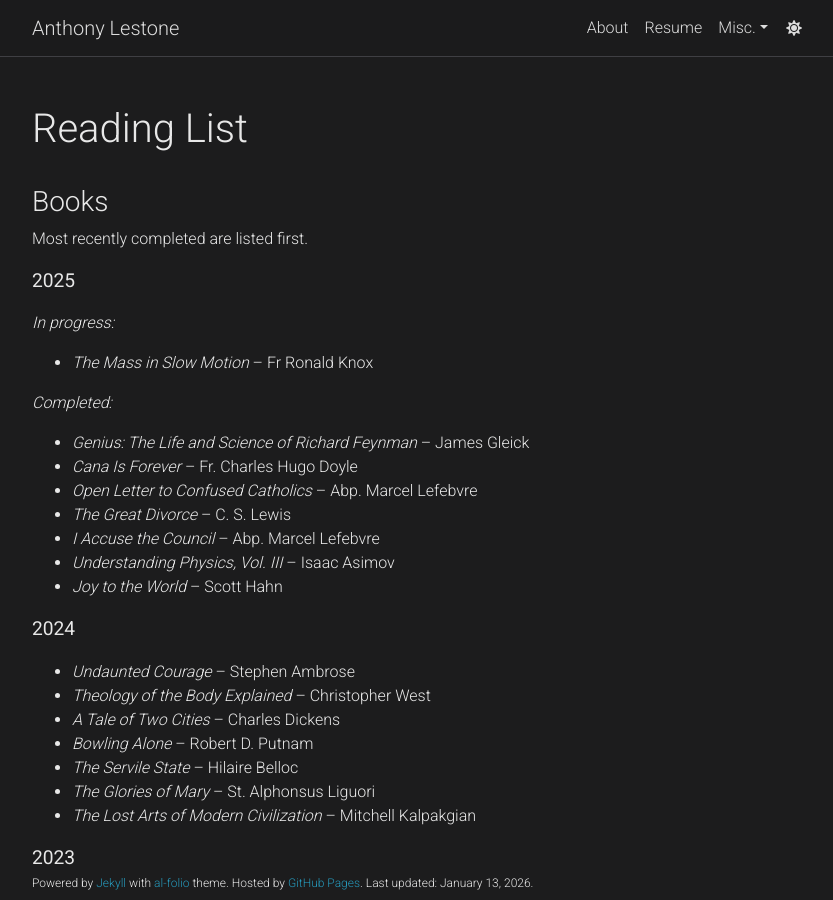
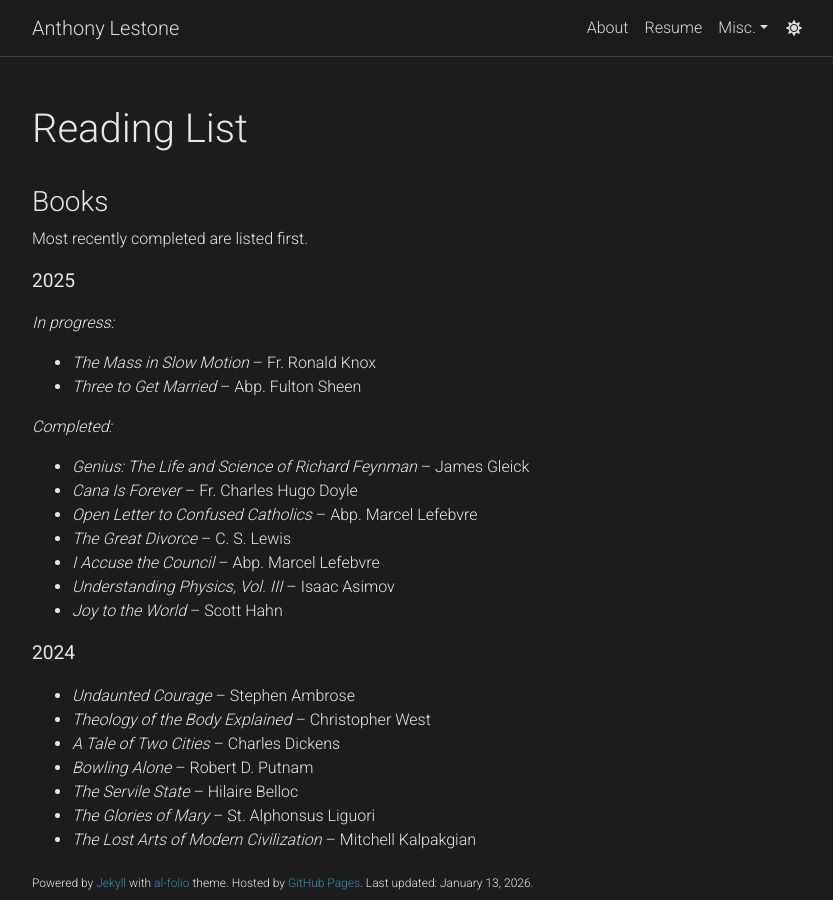
Before and after one commit to anthonylestone/anthonylestone.github.io, a Jekyll site: the page built from _pages/readinglist.md, in a window 1280 px wide and 900 px high. Shown: the whole window, without its empty margins (223-1056 px from the left). Built offline with Jekyll 4.4.1, drawn with Linux system fonts in a browser that asks for light colours; comment, search, counter and statistics services are not loaded; a style sheet for code colours, icons or effects is not loaded.

Commit message:
added Three to Get Married

```diff
--- a/_pages/readinglist.md
+++ b/_pages/readinglist.md
@@ -27,7 +27,8 @@
 <b><big>2025</big><b>
 
 *In progress:*
-- *The Mass in Slow Motion* -- Fr Ronald Knox
+- *The Mass in Slow Motion* -- Fr. Ronald Knox
+- *Three to Get Married* -- Abp. Fulton Sheen
 
 *Completed:*
 - *Genius: The Life and Science of Richard Feynman* -- James Gleick
```
